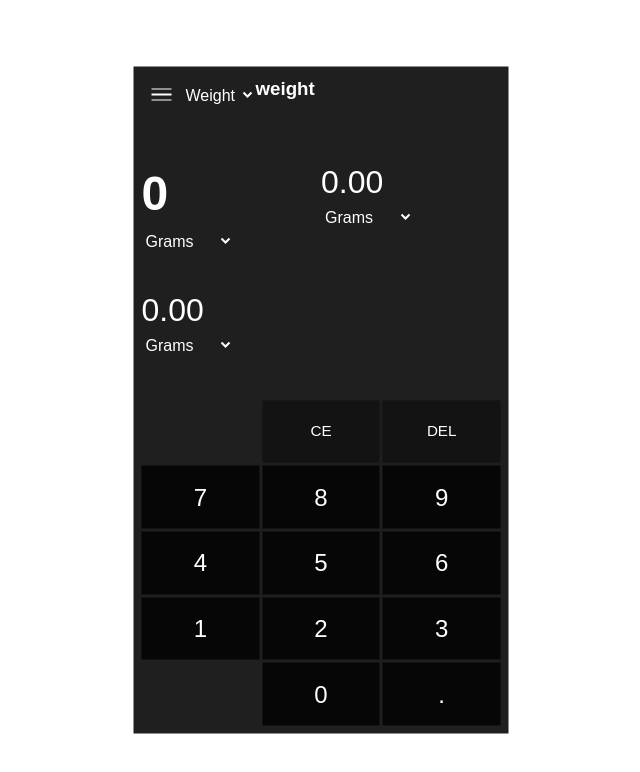
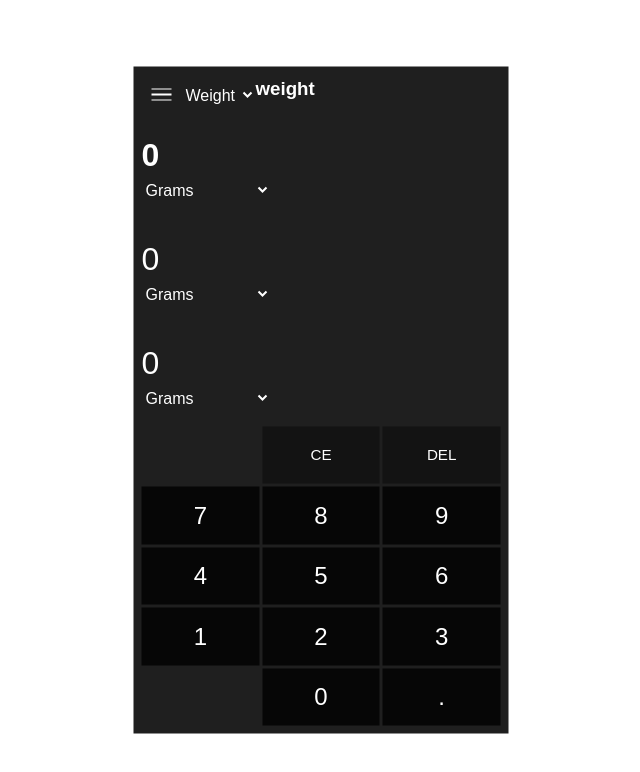
Before and after one commit to ThomasTW935/Windows-Calculator, a React (Create React App) app: page / in a window 1280 px wide. Shown: the top 772 px of the page, without its empty margins (319-959 px from the left). Built offline with nearby package versions, Linux system fonts and the light colour scheme.

Commit message:
Fix bug at tile value when click changes to NaN

```diff
--- a/src/App.js
+++ b/src/App.js
@@ -9,8 +9,20 @@ const data = [
     category: 'weight',
     default: 'grams',
     units: {
+      carats: 5,
+      milligrams: 1000,
+      centigrams: 100,
+      decigrams: 10,
       grams: 1,
+      dekagrams: .1,
+      hecktograms: 0.01,
       kilograms: .001,
+      metric_tonnes: .000001,
+      ounces: 0.035274,
+      pounds: 0.002205,
+      stone: 0.000157,
+      short_tons_US: 0.000001,
+      long_tons_UK: 0.000000984206528
     }
   },
   {
@@ -46,20 +58,30 @@ const BUTTONS = {
 }
 
 function reducer(tiles,action){
-  console.log(tiles)
-  console.log(action)
   switch(action.type){
     case ACTIONS.UPDATE_UNIT:
-      return tiles.map(tile=>{
-        let payload = action.payload
-        if(!payload.id) return {...tile, unit: {name: action.payload.name, rate: action.payload.rate}}
-        return {...tile, value: (payload.activeTile.value * action.payload.computedRate)}
+    return tiles.map(tile=>{
+      let payload = action.payload
+      let newUnit = {name: action.payload.name, rate: action.payload.rate}
+
+      if(!payload.id) return {...tile, unit: newUnit }
+
+      if(tile.id === payload.id && payload.id === payload.activeTile.id) return { ...tile , unit: newUnit}
+
+      let newValue = payload.activeTile.value * (payload.rate / payload.activeTile.rate)
+      if(tile.id === payload.id && tile.id !== payload.activeTile.id) return {...tile,value: newValue , unit: newUnit}
+
+      newValue = payload.activeTile.value * (tile.unit.rate / payload.rate)
+      if(tile.id !== payload.id && payload.id === payload.activeTile.id) return {...tile, value: newValue }
+
+      return tile
       })
     case ACTIONS.UPDATE_TILE_VALUES:
       return tiles.map(tile=>{
-        if(tile.id === action.payload.id) return {...tile, value: action.payload.value}
-        let newValue = ((action.payload.value*100) * (tile.unit.rate*100) / (100*100)).toFixed(2)
-        return {...tile, value: newValue.toLocaleString('en-US')}
+        let payload = action.payload
+        if(tile.id === payload.activeTile.id) return {...tile, value: parseFloat(payload.activeTile.value)}
+        let newValue = payload.activeTile.value * (tile.unit.rate / payload.activeTile.rate)
+        return {...tile, value: newValue}
       })
     default: return tiles
   }
@@ -68,42 +90,34 @@ function reducer(tiles,action){
 function App() {
   const [unitCategory, setUnitCategory] = useState('weight')
   const [tiles, dispatch] = useReducer(reducer,[
-    {id: 101111,value:0, unit: {name: data[0].default, rate: data[0].units[data[0].default]}},
-    {id: 121312321,value:0, unit: {name: data[0].default, rate: data[0].units[data[0].default]}},
-    {id: 12131232321,value:0, unit: {name: data[0].default, rate: data[0].units[data[0].default]}},
+    {id: 1,value:0, unit: {name: data[0].default, rate: data[0].units[data[0].default]}},
+    {id: 2,value:0, unit: {name: data[0].default, rate: data[0].units[data[0].default]}},
+    {id: 3,value:0, unit: {name: data[0].default, rate: data[0].units[data[0].default]}},
   ])
-
   const [activeTile, setActiveTile] = useState({ id: tiles[0].id, value: 0, rate: tiles[0].unit.rate})
 
   useEffect(()=>{
-    dispatch({
-        type: ACTIONS.UPDATE_TILE_VALUES,
-        payload: {
-          id: activeTile.id,
-          value: activeTile.value
-        }})
+    dispatch({type: ACTIONS.UPDATE_TILE_VALUES, payload: {activeTile:activeTile} })
+    console.log(activeTile)
   },[activeTile.value])
 
-  useEffect(()=>{
-    console.log(activeTile)
-  },[activeTile.id])
 
   function handleButtonClick(e){
     let target = e.target
     let value = target.innerHTML
     if(value === 'CE'){
-      setActiveTile({...activeTile,value: 0})
+      setActiveTile(prevActiveTile => {return {...prevActiveTile,value: 0}})
       return
     }
 
     if(value === 'DEL'){
       if(activeTile.value === 0 ) return
       let newValue = activeTile.value.slice(0,-1) || 0
-      setActiveTile( {...activeTile,value:newValue} )
+      setActiveTile(prevActiveTile => {return {...prevActiveTile,value:newValue}} )
       return
     }
     let newValue = (activeTile.value !== 0) ? activeTile.value + `${value}` : value
-    setActiveTile({...activeTile,value: newValue})
+    setActiveTile(prevActiveTile => {return {...prevActiveTile,value: newValue}})
   }
   return (
     <div className="App">
@@ -134,7 +148,7 @@ function App() {
         {
           BUTTONS['converter'].map((button,index)=>
             {
-              if(button === '' ) return <span>{button}</span>
+              if(button === '' ) return <span key={index}>{button}</span>
               let className = (/[0-9.]/.test(button)) ? 'button button__normal' : 'button button__special'
               return <button className={className} key={index} onClick={ (e)=>{ handleButtonClick(e) } }>{button}</button>
             }
--- a/src/Components/ConverterTile.js
+++ b/src/Components/ConverterTile.js
@@ -10,19 +10,21 @@ function ConverterTile({data,unitCategory,tile,activeTile,setActiveTile,dispatch
         let dataset = target.options[target.selectedIndex].dataset
         let {name,rate} = dataset
 
-        if(id === activeTile.id) setActiveTile({...activeTile, rate: rate})
+        if(id === activeTile.id) setActiveTile({...activeTile, rate: rate}); console.log('im here')
 
         dispatch({type: ACTIONS.UPDATE_UNIT, payload: {id: id,name:name, rate: rate, activeTile: activeTile, computedRate: rate/activeTile.rate}})
     }
-    // console.log(tile)
-    // console.log(activeTile)
-
+    function handleClickEvent(e){
+        console.log(tile)
+        setActiveTile( (prevActiveTile) => {return {...prevActiveTile,id:id,value: value, rate: rate }})
+        // dispatch({type: ACTIONS.UPDATE_UNIT, payload: {id: id,name:name, rate: rate, activeTile: activeTile, computedRate: rate/activeTile.rate}})
+    }
     return (
         <div className='converterTile'>
             <p
                 className={ (activeTile.id === id) ? `fontBold` : ``}
-                onClick={  ()=>setActiveTile({...activeTile,id:id}) }
-            >{value}</p>
+                onClick={  (e) => handleClickEvent(e)  }
+            >{value.toLocaleString('en-US')}</p>
             <select className='select' value={name} onChange={ (e)=>{ handleOptionChange(e) } } >
                 {
                     data.map((item,index)=>
--- a/src/Components/Navigation.js
+++ b/src/Components/Navigation.js
@@ -12,9 +12,10 @@ function Navigation({data, unitCategory,setUnitCategory,activeTile,setActiveTile
         let unitRate = dataset.rate
 
         setUnitCategory(target.value)
-        setActiveTile({ ...activeTile, value: 0 })
+        setActiveTile( (prevActiveTile) => {return { ...prevActiveTile, value: 0 , rate: unitRate}})
         dispatch({type: ACTIONS.UPDATE_UNIT, payload: { name: unitName, rate: unitRate }})
     }
+
     return (
         <div className='nav'>
             <div className='nav__burger'>
--- a/src/styles/_component.scss
+++ b/src/styles/_component.scss
@@ -25,7 +25,6 @@
         font-size: 2rem;
     }
     .fontBold{
-        font-size: 3rem;
         font-weight: bold;
     }
 }
--- a/src/styles/_layout.scss
+++ b/src/styles/_layout.scss
@@ -16,7 +16,7 @@
 }
 .tileCon{
     display:grid;
-    grid-template-columns: repeat(2,1fr);
+    grid-template-columns: repeat(1,1fr);
     min-width: 50%;
 }
 
--- a/src/styles/main.css
+++ b/src/styles/main.css
@@ -126,7 +126,6 @@ select {
 }
 
 .converterTile .fontBold {
-  font-size: 3rem;
   font-weight: bold;
 }
 
@@ -189,8 +188,8 @@ select {
 .tileCon {
   display: -ms-grid;
   display: grid;
-  -ms-grid-columns: (1fr)[2];
-      grid-template-columns: repeat(2, 1fr);
+  -ms-grid-columns: (1fr)[1];
+      grid-template-columns: repeat(1, 1fr);
   min-width: 50%;
 }
 
```
Also changed, not shown: 1 other file (tests, documents, lock files or other folders).
